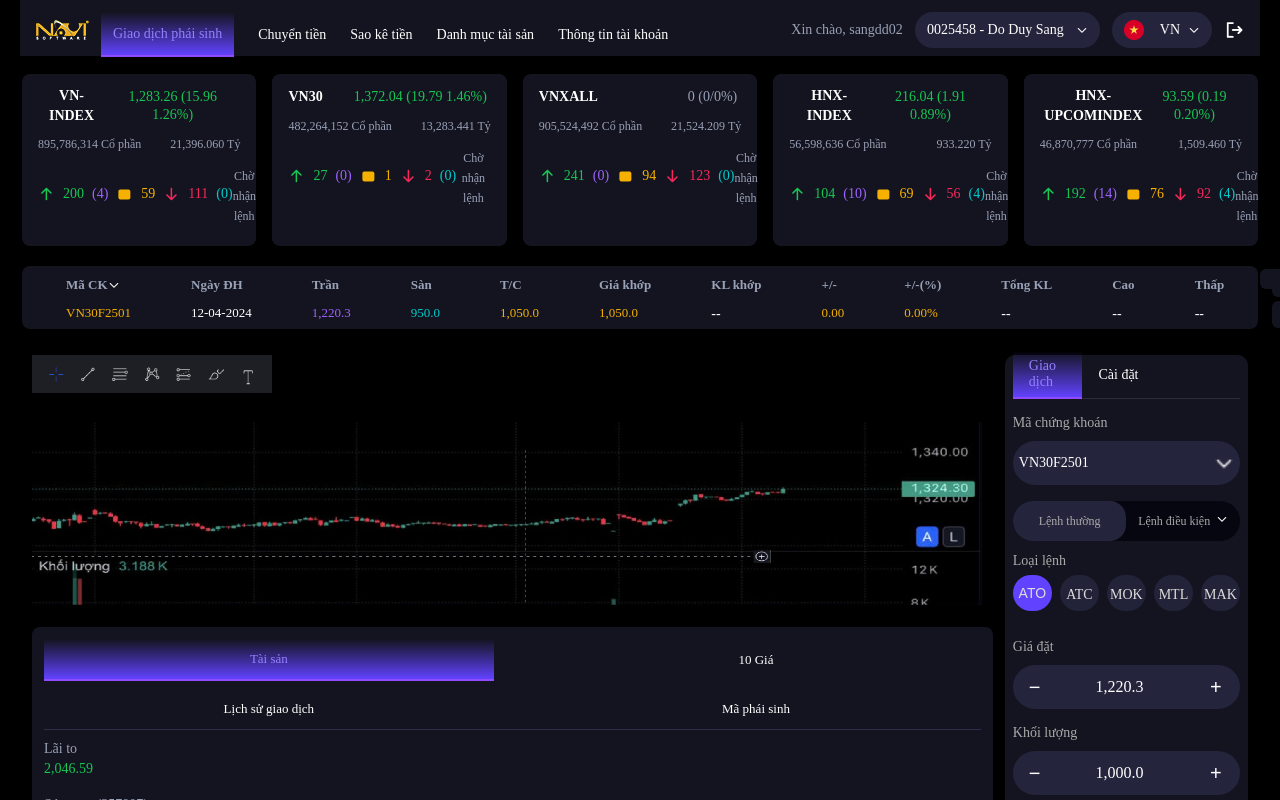
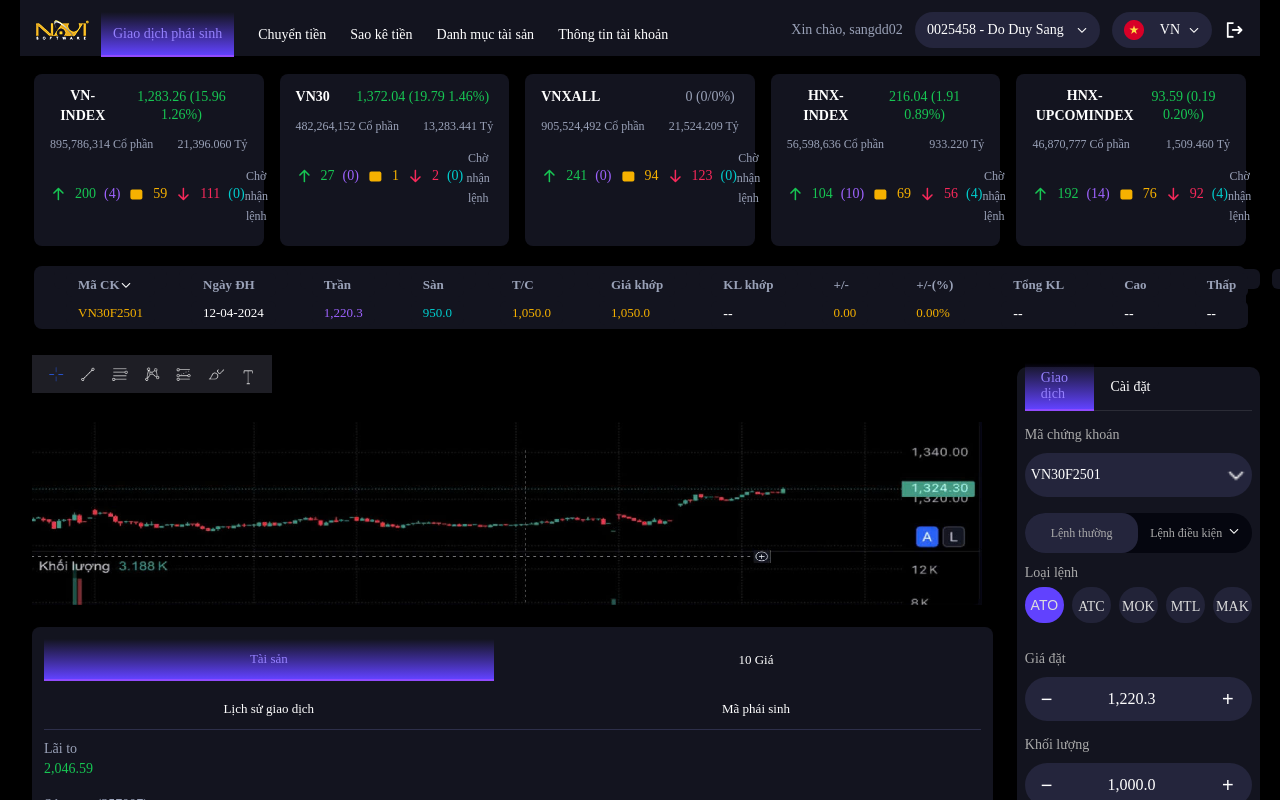
Before and after one commit to nguyen-huy-hoang-1708/dl_7, a React (Create React App) app: page / in a window 1280 px wide. Shown: the top 800 px of the page. Built offline with nearby package versions, Linux system fonts and the light colour scheme.

Commit message:
final update

```diff
--- a/src/style/MarketSummary.css
+++ b/src/style/MarketSummary.css
@@ -4,7 +4,7 @@
   display: flex;
   flex-wrap: wrap;
   gap: 16px;
-  padding: 16px 0px;
+  padding: 16px 12px;
   justify-content: space-between;
   font-family: BT Beau Sans;
 font-weight: 500;
--- a/src/style/OrderForm.css
+++ b/src/style/OrderForm.css
@@ -2,7 +2,7 @@
   background-color: #13141F;
   color: #ccc;
   max-width: 320px;
-  margin: 0;
+  margin: 12px;
   padding: 8px;
   border-radius: 10px;
   height: 100%;
--- a/src/style/StockChart.css
+++ b/src/style/StockChart.css
@@ -4,6 +4,8 @@
   color: white;
   border-radius: 8px;
   width:auto;
+  margin-left: 12px;
+  margin-right: 12px;
 }
 
 .stock-info-grid {
@@ -71,7 +73,7 @@
 .layout {
   display: flex;
   flex-direction: column;
-  padding: 4px 6px;
+  padding: 4px 12px;
   border-radius: 6px;
   background-color: #1d2235;
   box-sizing: border-box;
```
